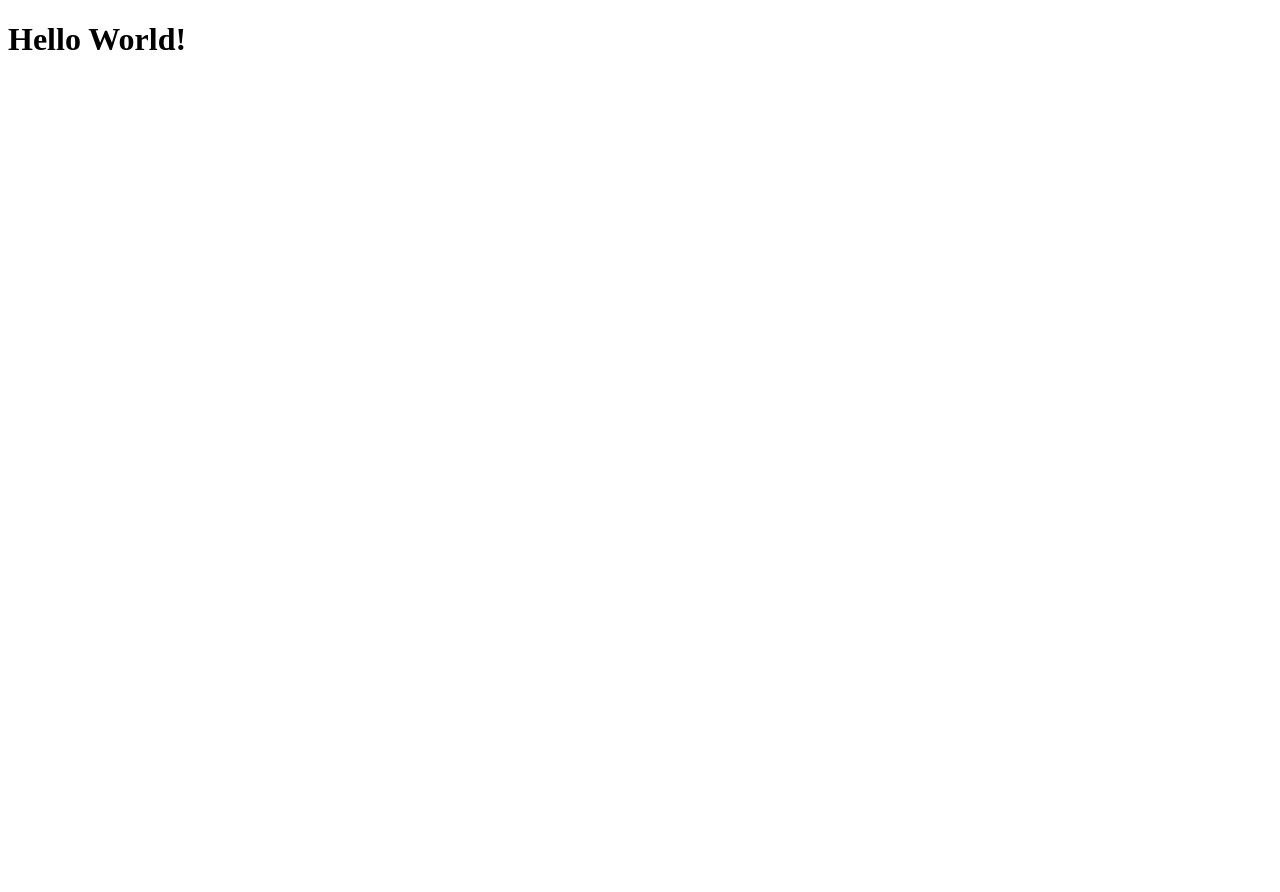
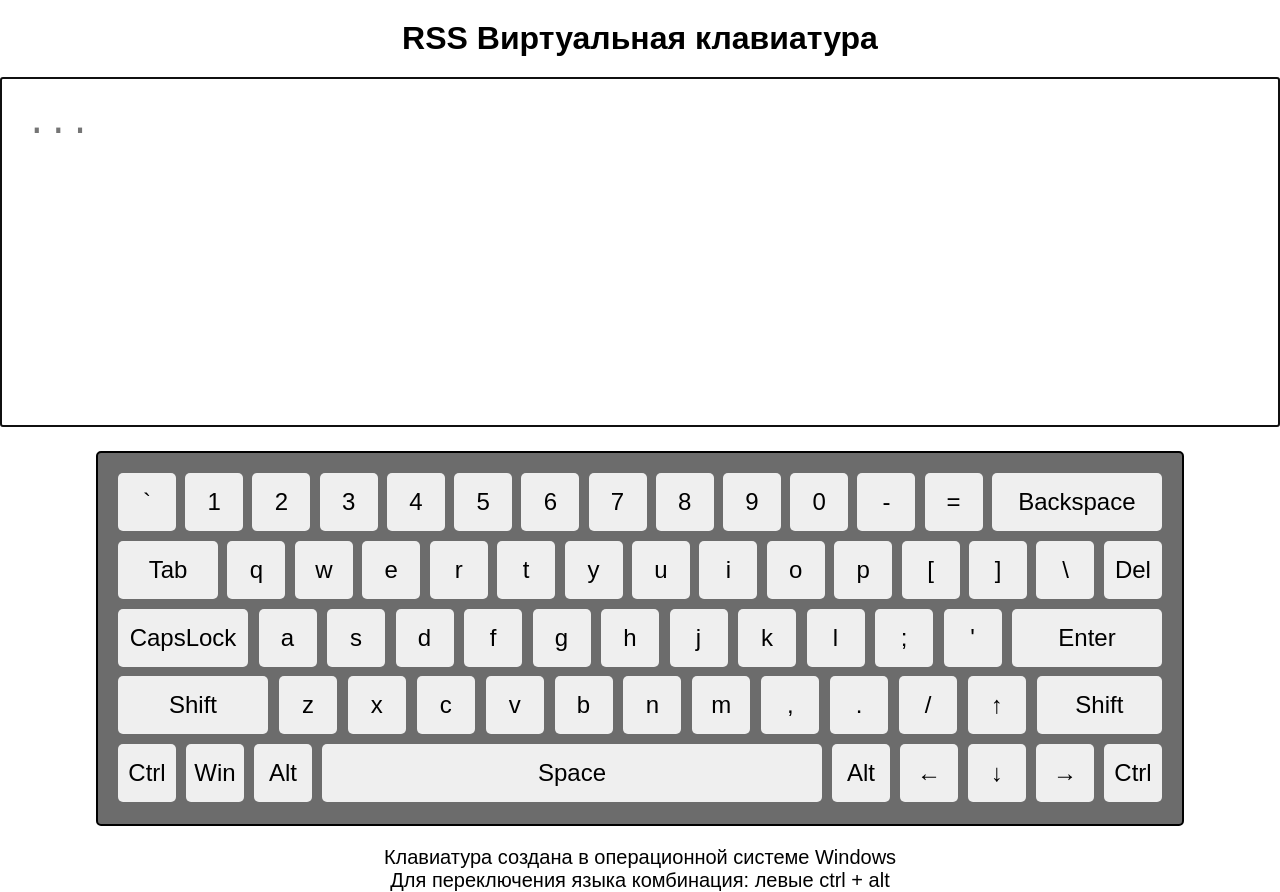
Before and after one commit to Chapchik/virtual-keyboard, a website with bundled scripts: page app/index.html in a window 1280 px wide. Before the commit the page ends 800 px from the top, so only its background shows below. Built offline with nearby package versions, Linux system fonts and the light colour scheme.

Commit message:
feat: add keyboard

```diff
--- a/app/index.html
+++ b/app/index.html
@@ -5,9 +5,11 @@
   <meta http-equiv="X-UA-Compatible" content="IE=edge">
   <meta name="viewport" content="width=device-width, initial-scale=1.0">
   <title>Virtual Keyboard</title>
+  <link rel="stylesheet" href="./style/style.css">
+  <link rel="shortcut icon" href="./assets/keyboard.ico" type="image/x-icon">
+
 </head>
 <body>
-  <h1>Hello World!</h1>
-  <script src="./script/dist/index_bundle.js"></script>
+  <script src="./src/index.js" type="module"></script>
 </body>
 </html>
--- a/app/script/index.js
+++ /dev/null
@@ -1,2 +0,0 @@
-const a = 5;
-window.console.log(a);
--- /dev/null
+++ b/app/src/html_tags.js
@@ -0,0 +1,42 @@
+export default function createWrapper() {
+  const wrapper = document.createElement('div');
+
+  wrapper.classList.add('wrapper');
+  document.body.append(wrapper);
+
+  const createTitle = () => {
+    const title = document.createElement('h1');
+
+    title.classList.add('title');
+    title.innerHTML = 'RSS Виртуальная клавиатура';
+    wrapper.append(title);
+  };
+  createTitle();
+
+  const createTextArea = () => {
+    const textArea = document.createElement('textarea');
+
+    textArea.classList.add('textarea');
+    textArea.setAttribute('placeholder', '...');
+    textArea.setAttribute('autofocus', true);
+    wrapper.append(textArea);
+  };
+  createTextArea();
+
+  const createKeyBoard = () => {
+    const keyBoard = document.createElement('div');
+
+    keyBoard.classList.add('keyboard');
+    wrapper.append(keyBoard);
+  };
+  createKeyBoard();
+
+  const createParagraph = () => {
+    const paragraph = document.createElement('div');
+
+    paragraph.classList.add('paragraph');
+    paragraph.innerHTML = 'Клавиатура создана в операционной системе Windows Для переключения языка комбинация: левыe ctrl + alt';
+    wrapper.append(paragraph);
+  };
+  createParagraph();
+}
--- /dev/null
+++ b/app/src/index.js
@@ -0,0 +1,68 @@
+import createWrapper from './html_tags.js';
+
+createWrapper();
+
+const buttonContentEn = ['`', '1', '2', '3', '4', '5', '6', '7', '8', '9', '0', '-', '=', 'Backspace', 'Tab', 'q', 'w', 'e', 'r', 't', 'y', 'u', 'i', 'o', 'p', '[', ']', '\\', 'Del', 'CapsLock', 'a', 's', 'd', 'f', 'g', 'h', 'j', 'k', 'l', ';', '\'', 'Enter', 'Shift', 'z', 'x', 'c', 'v', 'b', 'n', 'm', ',', '.', '/', '↑', 'Shift', 'Ctrl', 'Win', 'Alt', 'Space', 'Alt', '←', '↓', '→', 'Ctrl'];
+const buttonContentRu = ['ё', '1', '2', '3', '4', '5', '6', '7', '8', '9', '0', '-', '=', 'Backspace', 'Tab', 'й', 'ц', 'у', 'к', 'е', 'н', 'г', 'ш', 'щ', 'з', 'х', 'ъ', '\\', 'Del', 'CapsLock', 'ф', 'ы', 'в', 'а', 'п', 'р', 'о', 'л', 'д', 'ж', 'э', 'Enter', 'Shift', 'я', 'ч', 'с', 'м', 'и', 'т', 'ь', 'б', 'ю', '.', '↑', 'Shift', 'Ctrl', 'Win', 'Alt', 'Space', 'Alt', '←', '↓', '→', 'Ctrl'];
+const buttonWork = ['Backspace', 'Tab', 'Del', 'CapsLock', 'Enter', 'Shift', '↑', 'Shift', 'Ctrl', 'Win', 'Alt', 'Space', 'Alt', '←', '↓', '→', 'Ctrl'];
+let language = localStorage.getItem('language') || 'en';
+
+function createButton(arr) {
+  const keyboard = document.querySelector('.keyboard');
+
+  for (let i = 0; i < arr.length; i += 1) {
+    const button = document.createElement('button');
+    button.classList.add('button', arr[i].toLowerCase());
+    button.innerHTML = arr[i];
+    keyboard.append(button);
+  }
+}
+
+function loadPage() {
+  if (language === 'en') {
+    createButton(buttonContentEn);
+  } else {
+    createButton(buttonContentRu);
+  }
+}
+
+loadPage();
+
+const buttons = document.querySelectorAll('.button');
+
+function changeButton(arr) {
+  for (let i = 0; i < arr.length; i += 1) {
+    buttons[i].innerHTML = arr[i];
+  }
+}
+
+document.addEventListener('keydown', (e) => {
+  if (e.ctrlKey && e.key === 'Alt' && language === 'en') {
+    changeButton(buttonContentRu);
+    language = 'ru';
+    localStorage.setItem('language', 'ru');
+  } else if (e.ctrlKey && e.key === 'Alt' && language === 'ru') {
+    changeButton(buttonContentEn);
+    language = 'en';
+    localStorage.setItem('language', 'en');
+  }
+
+  for (let i = 0; i < buttons.length; i += 1) {
+    if (e.key === buttons[i].innerHTML) {
+      buttons[i].classList.add('click');
+      setTimeout(() => { buttons[i].classList.remove('click'); }, 300);
+    }
+  }
+});
+
+const textArea = document.querySelector('.textarea');
+
+buttons.forEach((item) => {
+  item.addEventListener('click', () => {
+    if (!buttonWork.includes(item.innerHTML)) {
+      textArea.value += item.innerHTML;
+    } else if (item.innerHTML === 'Enter') {
+      textArea.value += '\n';
+    }
+  });
+});
--- /dev/null
+++ b/app/style/style.scss
@@ -0,0 +1,91 @@
+*{
+  margin: 0;
+  padding: 0;
+  box-sizing: border-box;
+}
+
+.wrapper {
+  max-width: 1280px;
+  width: 100%;
+  margin: 0 auto;
+}
+
+.title {
+  text-align: center;
+  font-family: Arial, Helvetica, sans-serif;
+  margin: 20px 0;
+}
+
+.textarea {
+  width: 100%;
+  resize: none;
+  height: 350px;
+  font-size: 36px;
+  padding: 25px;
+}
+
+.keyboard {
+  display: flex;
+  flex-wrap: wrap;
+  justify-content: space-between;
+  column-gap: 8px;
+  row-gap: 8px;
+  padding: 20px;
+  width: 85%;
+  height: 375px;
+  background-color: rgb(108, 108, 108);
+  margin: 20px auto;
+  border: 2px solid black;
+  border-radius: 5px;
+}
+
+.button {
+  border: none;
+  border-radius: 5px;
+  width: 58px;
+  height: 58px;
+  font-size: 24px;
+  transition: .5s;
+  &:hover {
+    background-color: antiquewhite;
+    transition: .5s;
+    cursor: pointer;
+  }
+}
+
+.backspace {
+  width: 170px;
+}
+
+.tab {
+  width: 100px;
+}
+
+.capslock {
+  width: 130px;
+}
+
+.enter, .shift {
+  width: 150px;
+}
+
+.space {
+  width: 500px;
+}
+
+.shift~.shift {
+  width: 125px;
+}
+
+.paragraph {
+  font-family: Arial, Helvetica, sans-serif;
+  text-align: center;
+  width: 550px;
+  margin: 0 auto;
+  font-size: 20px;
+}
+
+.click {
+  background-color: antiquewhite;
+  transform: scale(0.95);
+}
--- a/webpack.config.js
+++ /dev/null
@@ -1,9 +0,0 @@
-const path = require('path');
-
-module.exports = {
-  entry: './app/script/index.js',
-  output: {
-    path: path.resolve(__dirname, 'app/script/dist'),
-    filename: 'index_bundle.js'
-  }
-}
```
Also changed, not shown: package.json (+7 -8 lines), .eslintrc.json, app/assets/keyboard.ico (added), app/script/dist/index_bundle.js (deleted), app/style/style.css (added), 2 other files.
